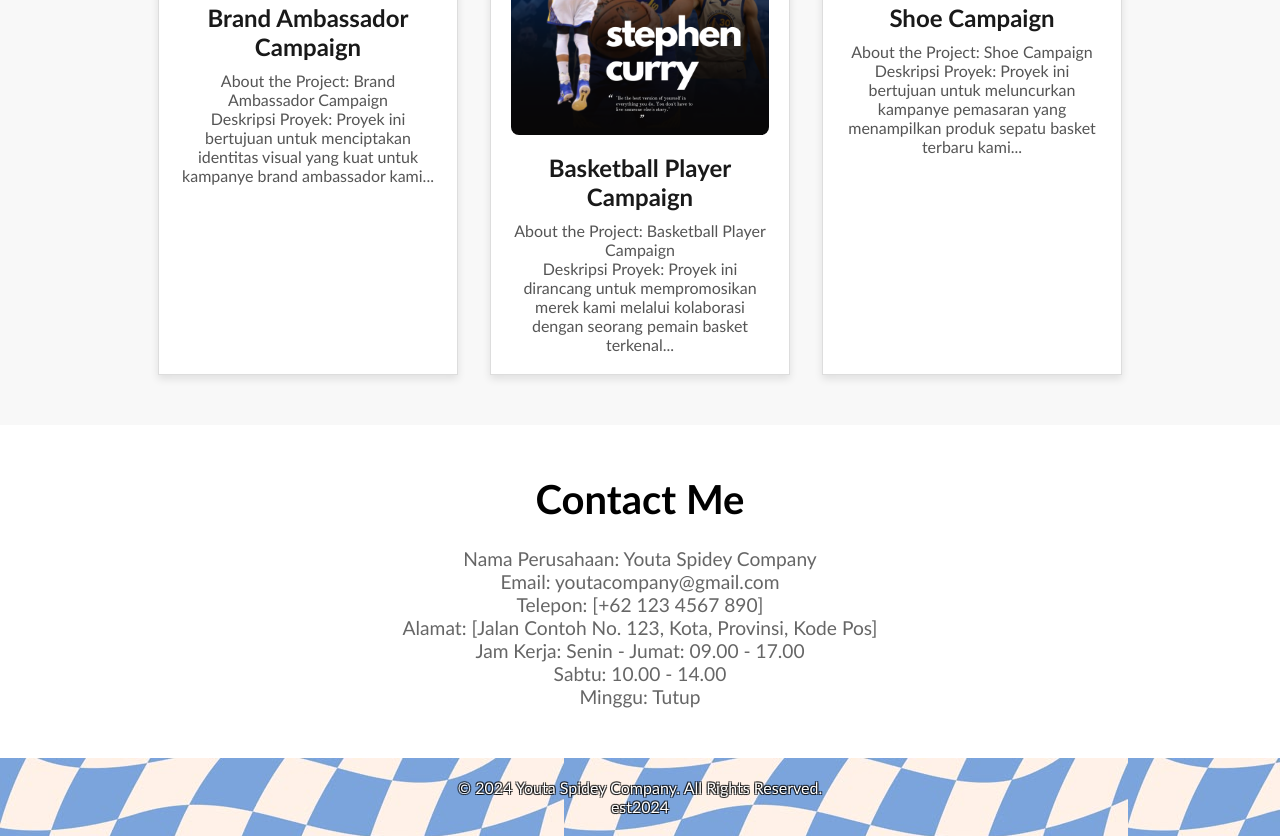
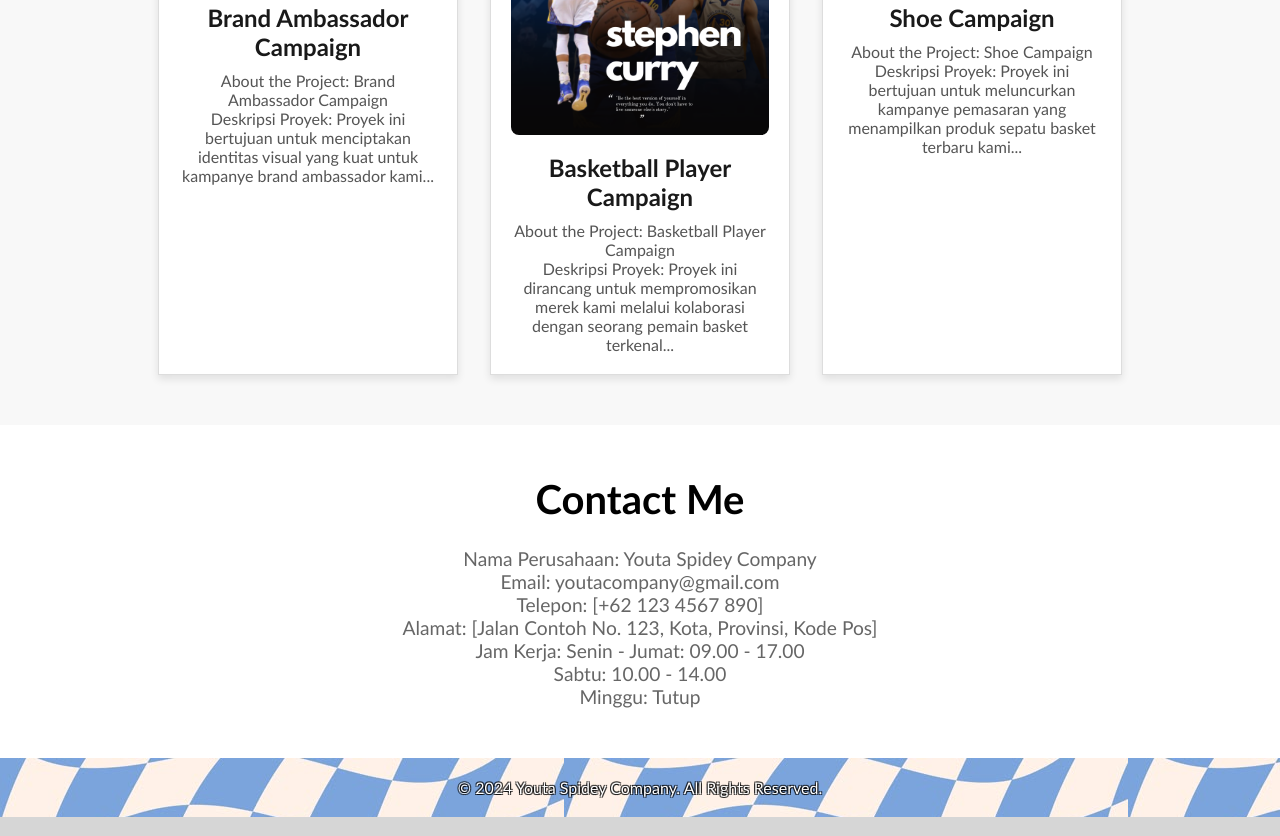
Before and after one commit to youta03/youta03, a plain HTML site: page dashboard/index.html in a window 1280 px wide. Shown: the part 1040-1876 px from the top of the page. Drawn offline with Linux system fonts and the light colour scheme.

Commit message:
pembaruan

```diff
--- a/dashboard/index.html
+++ b/dashboard/index.html
@@ -90,7 +90,6 @@
     <!-- Footer -->
     <footer>
         <p>&copy; 2024 Youta Spidey Company. All Rights Reserved.</p>
-        <p> est2024</p>
     </footer>
 
     <!-- Audio Background -->
```
